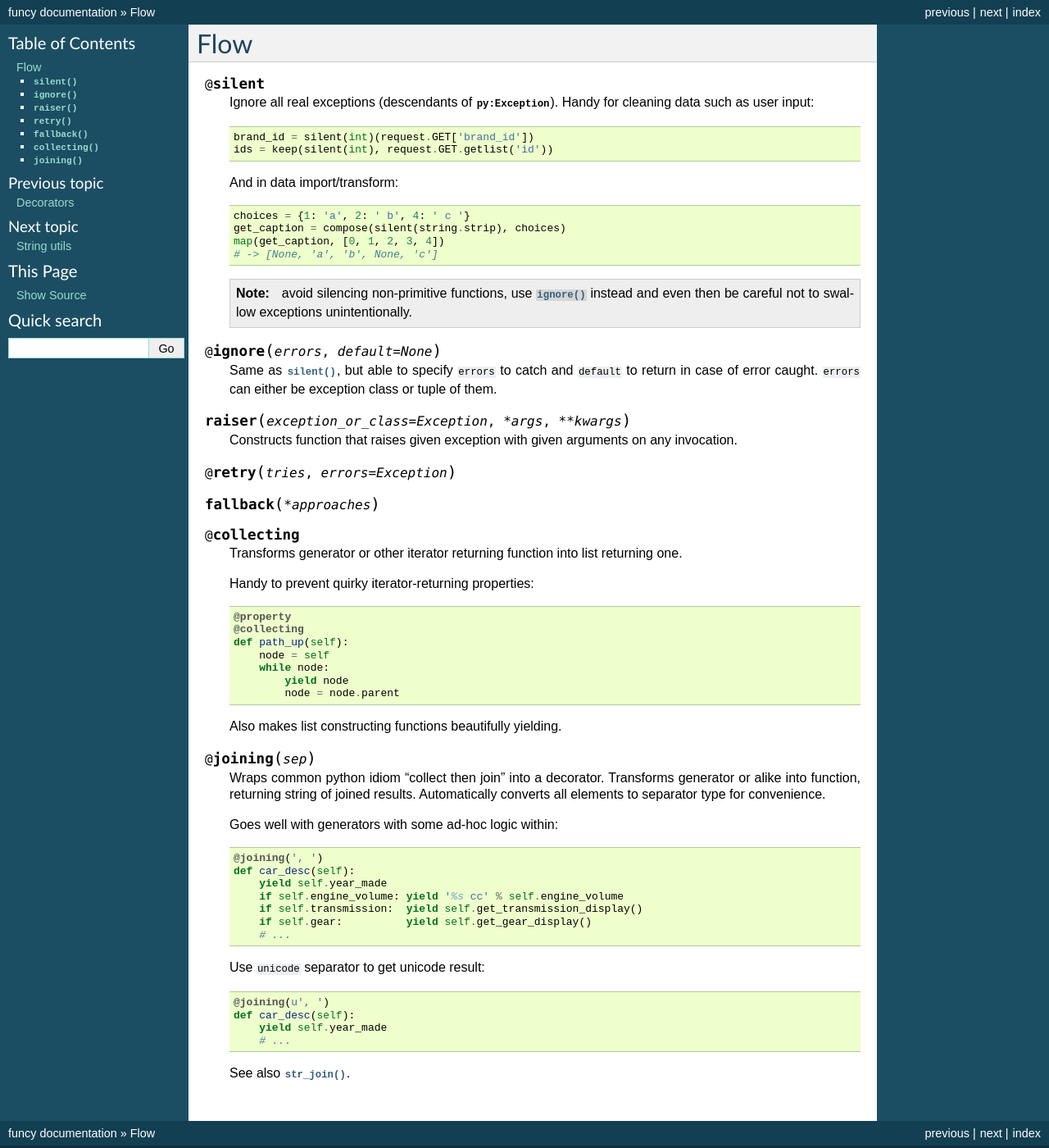
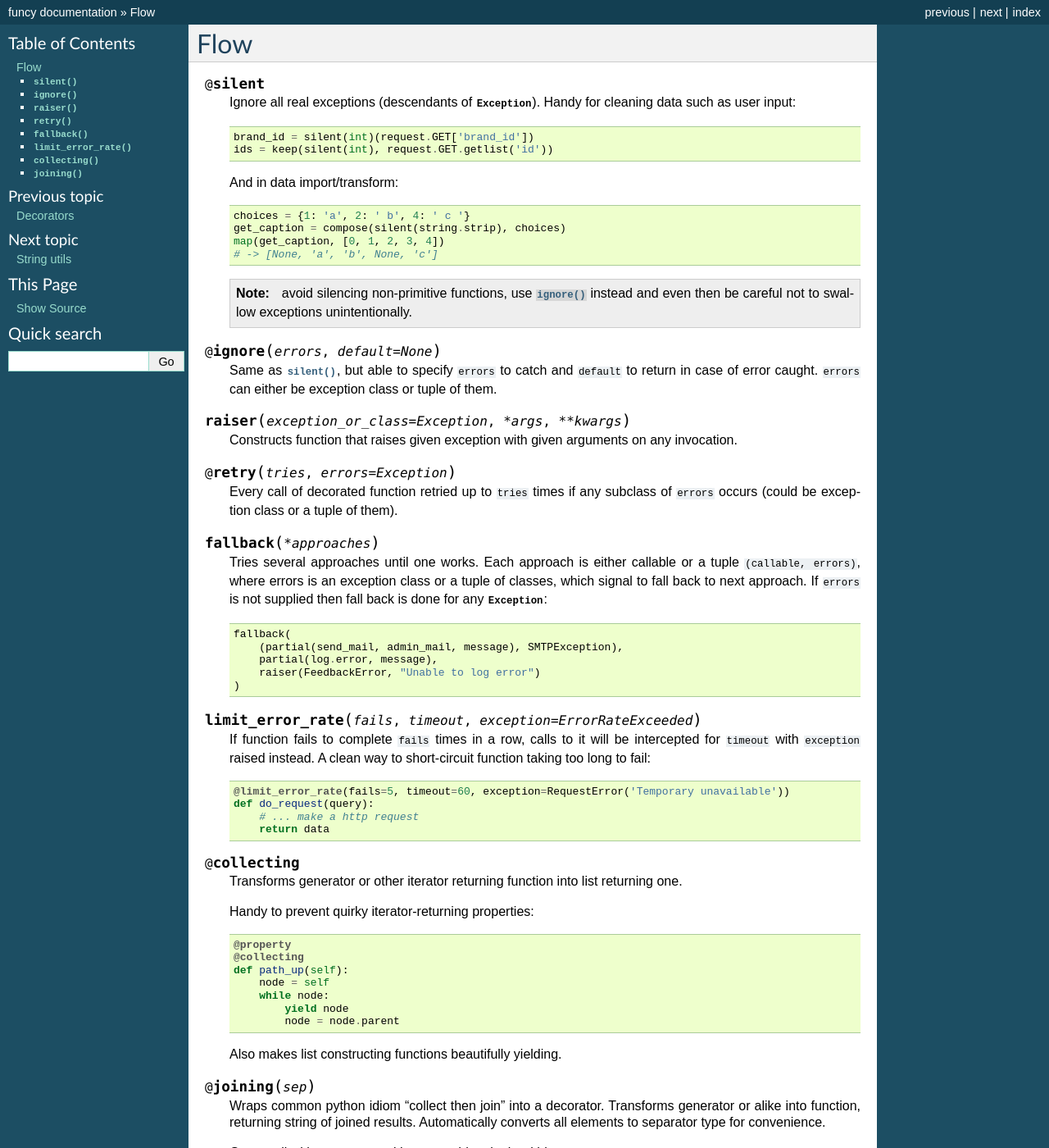
Before and after one commit to Jamaal224/funcy, a Sphinx documentation site: the page built from docs/flow.rst, in a window 1280 px wide and 1400 px high. Shown: the whole window at 82% size. Built offline with Sphinx 7.4.7, drawn with Linux system fonts in a browser that asks for light colours.

Commit message:
Better flow docs
- docs for @retry, fallback, limit_error_rate
- fixed link to Exception

```diff
--- a/docs/flow.rst
+++ b/docs/flow.rst
@@ -31,16 +31,29 @@ Flow
 
 .. decorator:: retry(tries, errors=Exception)
 
+    Every call of decorated function retried up to ``tries`` times if any subclass of ``errors`` occurs (could be exception class or a tuple of them).
+
 
 .. function:: fallback(*approaches)
 
+    Tries several approaches until one works. Each approach is either callable or a tuple ``(callable, errors)``, where errors is an exception class or a tuple of classes, which signal to fall back to next approach. If ``errors`` is not supplied then fall back is done for any :exc:`~py:exceptions.Exception`::
 
-..
-    def limit_error_rate(fails, timeout, exception=ErrorRateExceeded):
-    """
-    If function fails to complete `fails` times in a row,
-    calls to it will be intercepted for `timeout` with `exception` raised instead.
-    """
+        fallback(
+            (partial(send_mail, admin_mail, message), SMTPException),
+            partial(log.error, message),
+            raiser(FeedbackError, "Unable to log error")
+        )
+
+
+.. function:: limit_error_rate(fails, timeout, exception=ErrorRateExceeded)
+
+    If function fails to complete ``fails`` times in a row, calls to it will be intercepted for ``timeout`` with ``exception`` raised instead. A clean way to short-circuit function taking too long to fail::
+
+        @limit_error_rate(fails=5, timeout=60, exception=RequestError('Temporary unavailable'))
+        def do_request(query):
+            # ... make a http request
+            return data
+
 
 .. decorator:: collecting
 
```
Also changed, not shown: other parts of docs/flow.rst (+1 -1 lines).
